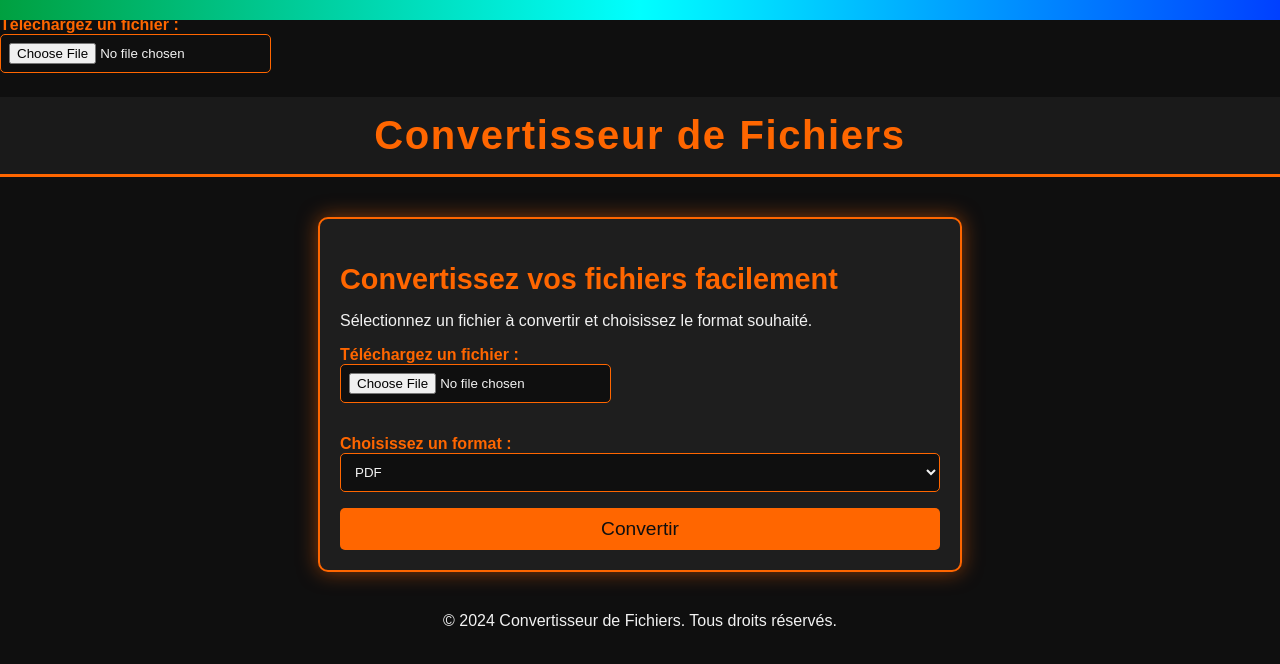
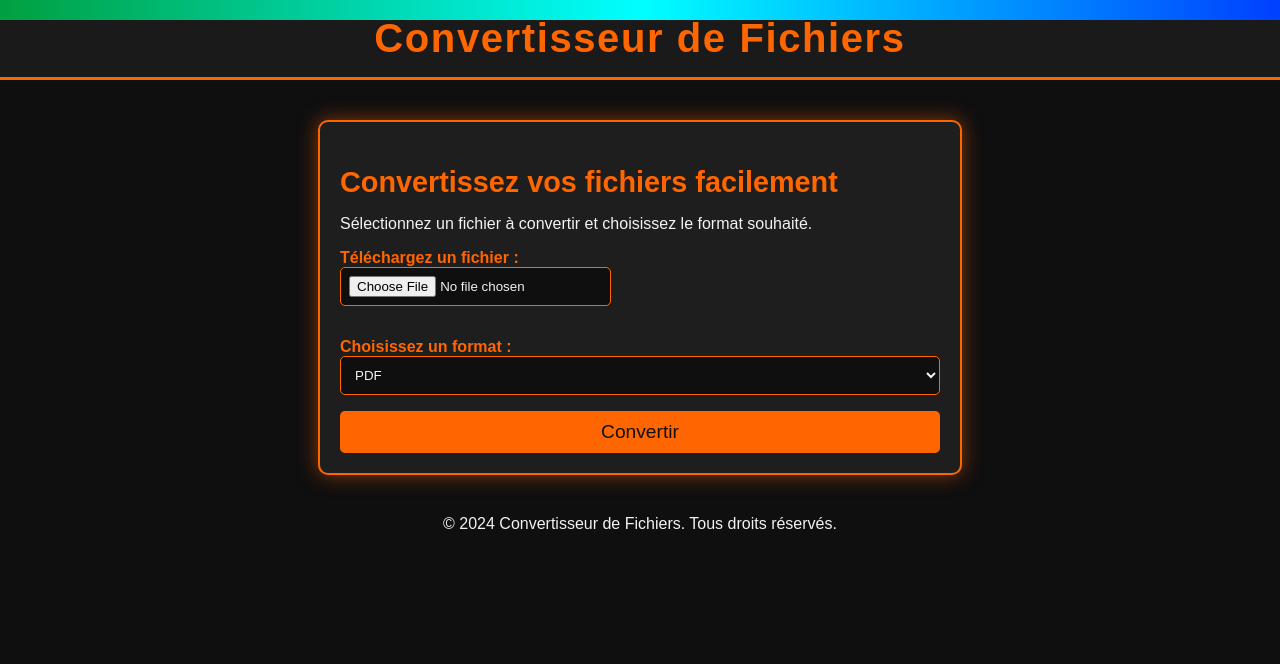
Before and after one commit to alendidoz/ConvertisseurDeFichier, a plain HTML site: page index.html in a window 1280 px wide. Drawn offline with Linux system fonts and the light colour scheme; a web font is replaced by a local one.

Commit message:
Update index.html

```diff
--- a/index.html
+++ b/index.html
@@ -25,11 +25,6 @@
 
 <body>
 
-    <label for="file">Téléchargez un fichier :</label>
-    <input type="file" id="file" name="file" accept=".jpg,.png,.pdf,.docx,.mp3,.mp4" onchange="displayFileSize()">
-    <div id="file-size" style="font-size: 1.2rem; color: #ff6600; margin-top: 0.5rem;"></div>
-
-
     <div class="loading-bar"></div>
 
     <header>
@@ -42,7 +37,9 @@
 
         <form action="/convert" method="POST" enctype="multipart/form-data">
             <label for="file">Téléchargez un fichier :</label>
-            <input type="file" id="file" name="file" accept=".jpg,.png,.pdf,.docx,.mp3,.mp4">
+            <input type="file" id="file" name="file" accept=".jpg,.png,.pdf,.docx,.mp3,.mp4" onchange="displayFileSize()">
+            <div id="file-size" style="font-size: 1.2rem; color: #ff6600; margin-top: 0.5rem;"></div>
+
 
             <label for="format">Choisissez un format :</label>
             <select id="format" name="format">
```
